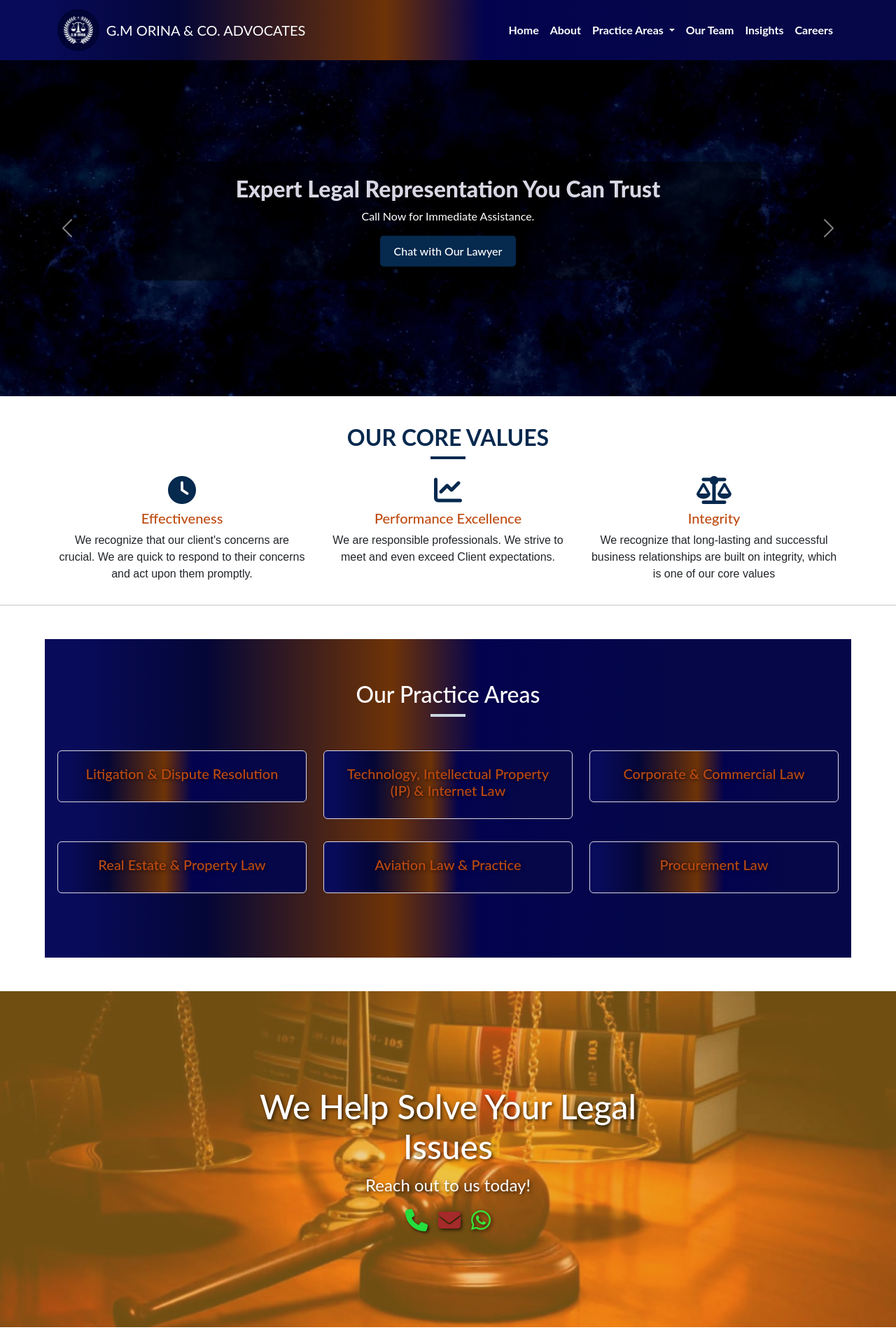
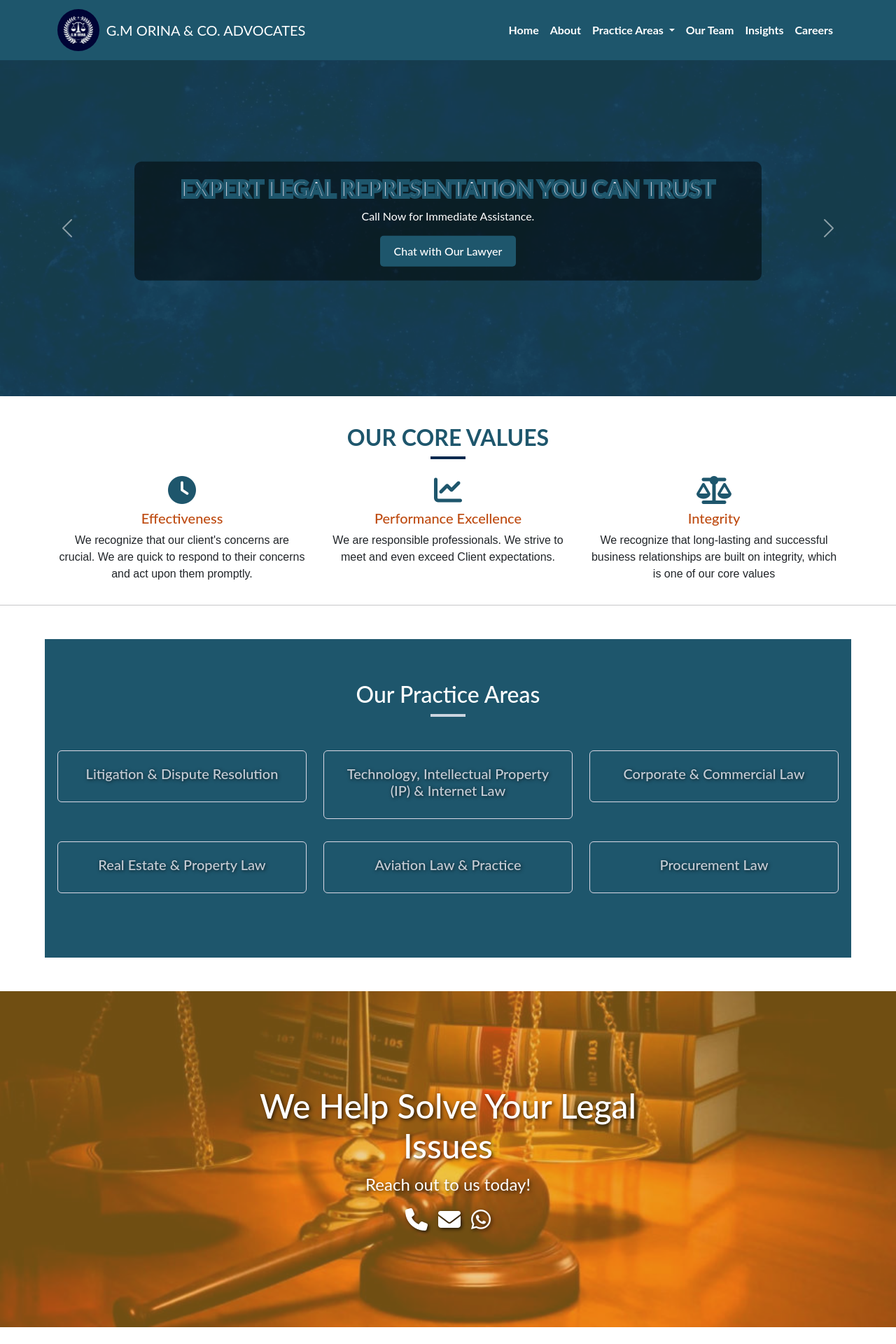
Before and after one commit to KakaDev254/Law-firm-website, a Django app: page / in a window 1280 px wide. Shown: the top 1920 px of the page at 70% size. Run offline with Django 5.2, Linux system fonts and the light colour scheme; data comes from the database, SQL or seed files in the repository; some libraries are stand-ins or nearby versions.

Commit message:
changed color scheme

```diff
--- a/base/static/base/styles.css
+++ b/base/static/base/styles.css
@@ -8,14 +8,7 @@ body {
 }
 /* Navbar */
 .navbar {
-  background: linear-gradient(
-    90deg,
-    rgba(8, 11, 90, 1) 4%,
-    rgba(4, 6, 54, 1) 20%,
-    rgba(110, 51, 7, 1) 43%,
-    rgba(2, 2, 78, 1) 54%,
-    rgba(5, 7, 73, 1) 78%
-  );
+  background: #1E566C;
 }
 .navbar-brand img {
   height: 60px;
@@ -85,13 +78,26 @@ body {
 .carousel-item.active .carousel-caption h2 {
   color: #d9d7e4;
   font-weight: 800;
-  animation: unfold 2s ease-out forwards;
+  position: relative;
+  text-transform: uppercase;
+  -webkit-text-stroke: 0.3vw #1E566C;
+
 }
-@keyframes unfold {
-  from {
+.carousel-item.active .carousel-caption h2::before{
+  position: absolute;
+  top: 0;
+  left:0;
+  color: #d9d7e4;
+  -webkit-text-stroke: 0vw #1E566C;
+  border-right: 2px solid rgb(181, 181, 195);
+  overflow: hidden;
+  animation:  text-ani 6s linear infinite;
+}
+@keyframes text-ani {
+  0%{
     width: 0;
   }
-  to {
+  70% {
     width: 100%;
   }
 }
@@ -104,7 +110,7 @@ body {
 
 /* Button Styles */
 .carousel-item.active .carousel-caption button {
-  background-color: #06294e;
+  background-color: #1E566C;
   color: #fff;
   border: none;
   font-weight: 500;
@@ -114,6 +120,16 @@ body {
   cursor: pointer;
   transition: background-color 0.3s ease;
 }
+.carousel-item.active .overlay {
+  position: absolute;
+  top: 0;
+  left: 0;
+  width: 100%;
+  height: 100%;
+  background: #1E566C;
+  opacity: .7;
+}
+
 
 .carousel-item.active .carousel-caption button:hover {
   background-color: #dde3ea;
@@ -317,11 +337,11 @@ body {
 .values i {
   font-size: 40px;
   padding-bottom: 0.5rem;
-  color: #06294e;
+  color: #1E566C;
 }
 .section-title {
   padding-top: 2.5rem;
-  color: #06294e;
+  color: #1E566C;
   font-weight: bolder;
 }
 .section-title::after {
@@ -341,14 +361,7 @@ body {
 
 /* Practice areas styling */
 .practice-section {
-  background: linear-gradient(
-    90deg,
-    rgba(8, 11, 90, 1) 4%,
-    rgba(4, 6, 54, 1) 20%,
-    rgba(110, 51, 7, 1) 43%,
-    rgba(2, 2, 78, 1) 54%,
-    rgba(5, 7, 73, 1) 78%
-  );
+  background: #1E566C;
   color: white;
   padding: 60px 0;
   width: 90vw;
@@ -365,26 +378,19 @@ body {
   margin: 8px auto 0;
 }
 .practice-section .card {
-  background: linear-gradient(
-    90deg,
-    rgba(8, 11, 90, 1) 4%,
-    rgba(4, 6, 54, 1) 20%,
-    rgba(110, 51, 7, 1) 43%,
-    rgba(2, 2, 78, 1) 54%,
-    rgba(5, 7, 73, 1) 78%
-  );
+  background: #1E566C;
   color: #dde3ea;
   border-color: #d9d7e4;
   transition: transform 0.3s ease-in-out;
   margin-bottom: 2rem;
 }
 .practice-section .card:hover {
-  background-color: #080458;
+  background-color: #367589;
   transform: scale(1.05);
 }
 .practice-section .card h5 {
   text-align: center;
-  color: #be4b11;
+  color: #c7ced7;
 }
 .practice-section .card p {
   color: #d9d7e4;
--- a/base/templates/base/blog.html
+++ b/base/templates/base/blog.html
@@ -27,7 +27,7 @@
   }
 
   .custom-btn {
-    background-color: #507687;
+    background-color: #1e566c;
     border-color: #507687;
     color: white;
     transition: all 0.3s ease-in-out;
@@ -55,7 +55,7 @@
     <!-- Blog Main Content (3/4 Width) -->
     <div class="col-lg-8">
       <div class="blog-content p-4 rounded shadow-sm bg-white">
-        <h1 class="mb-3 text-primary">{{ active_blog.title }}</h1>
+        <h1 class="mb-3" style="color: #1e566c">{{ active_blog.title }}</h1>
         <p class="text-muted small">
           <i class="fas fa-user"></i> By {{ active_blog.author }} |
           <i class="fas fa-calendar-alt"></i> {{ active_blog.published_at }}
--- a/base/templates/base/home.html
+++ b/base/templates/base/home.html
@@ -6,11 +6,15 @@ CO.ADVOCATES{% endblock title %} {% block content %}
     <div class="carousel-inner">
       <!-- Slide 1 -->
       <div class="carousel-item active">
+        <div class="overlay"></div>
         <div class="carousel-caption">
           <h2>Expert Legal Representation You Can Trust</h2>
           <p>Call Now for Immediate Assistance.</p>
-          <button>Chat with Our Lawyer</button>
-
+          <a
+            href="https://wa.me/254712345678?text=Hello%2C%20I'm%20interested%20in%20your%20services"
+            target="_blank"
+            ><button>Chat with Our Lawyer</button></a
+          >
         </div>
       </div>
       <!-- Slide 2 -->
@@ -138,13 +142,19 @@ CO.ADVOCATES{% endblock title %} {% block content %}
     <h1>We Help Solve Your Legal Issues</h1>
     <p>Reach out to us today!</p>
     <div class="contact-icons">
-      <i class="fas fa-phone fa-2x" style="color: rgb(36, 223, 61)"></i
+      <a href="tel:+254786437754"
+        ><i class="fas fa-phone fa-2x" style="color: white"></i
+      ></a>
+      <a href="mailto:gmorinaadvocates@gmail.com">
+        <i class="fas fa-envelope fa-2x" style="color: white"></i>
+      </a>
+
+      <a
+        href="https://wa.me/254712345678?text=Hello%2C%20I'm%20interested%20in%20your%20services"
+        target="_blank"
       >
-     <i class="fas fa-envelope fa-2x" style="color: brown"></i>
-
-
-        <i class="fab fa-whatsapp fa-2x" style="color: rgb(56, 231, 56)"></i
-      >
+        <i class="fab fa-whatsapp fa-2x" style="color: white"></i
+      ></a>
     </div>
   </div>
 </div>
```
Also changed, not shown: other parts of base/static/base/styles.css (+15 -25 lines), base/templates/base/practice.html (+1 -8 lines).
